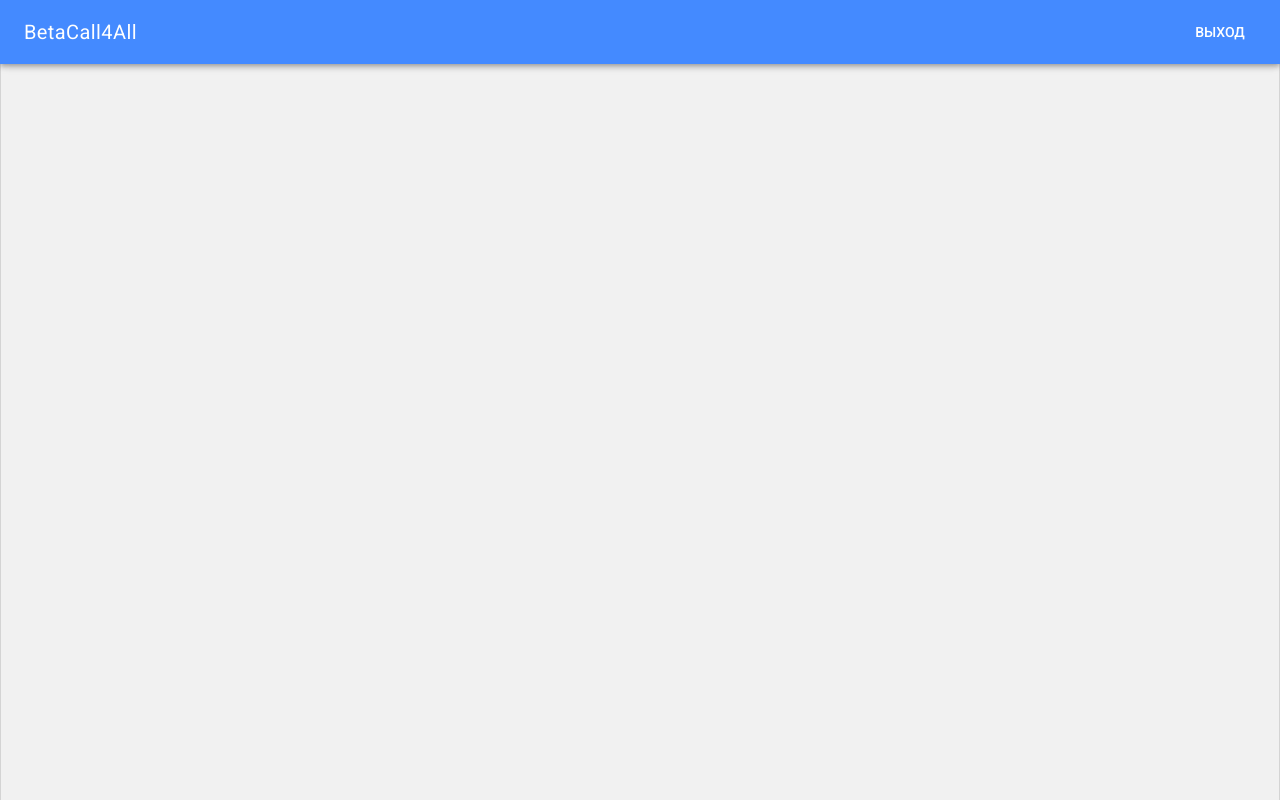
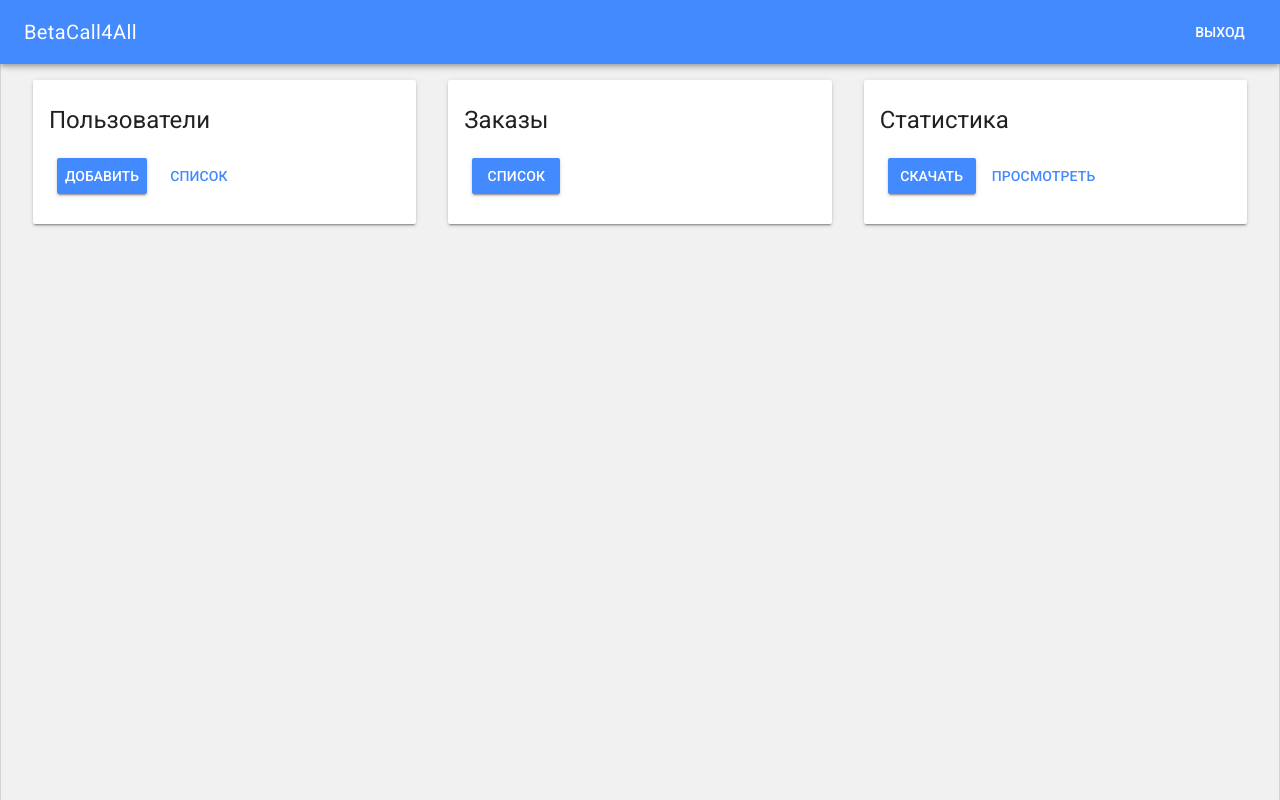
Before and after one commit to AndrewKanaew/betacall4all, a Vue app: page /admin in a window 1280 px wide. Built offline with nearby package versions, Linux system fonts and the light colour scheme.

Commit message:
Create DashboardPage

```diff
--- a/src/router.js
+++ b/src/router.js
@@ -2,6 +2,7 @@ import Vue from "vue";
 import Router from "vue-router";
 import Home from "./views/Home.vue";
 import LoginPage from "./views/LoginPage.vue";
+import DashboardPage from "./views/admin/DashboardPage.vue";
 
 Vue.use(Router);
 
@@ -15,18 +16,14 @@ export default new Router({
 			component: Home
 		},
 		{
+			path: "/admin",
+			name: "admin",
+			component: DashboardPage
+		},
+		{
 			path: "/login",
 			name: "login",
 			component: LoginPage
-		},
-		{
-			path: "/about",
-			name: "about",
-			// route level code-splitting
-			// this generates a separate chunk (about.[hash].js) for this route
-			// which is lazy-loaded when the route is visited.
-			component: () =>
-				import(/* webpackChunkName: "about" */ "./views/About.vue")
 		}
 	]
 });
--- /dev/null
+++ b/src/views/admin/DashboardPage.vue
@@ -0,0 +1,32 @@
+<template>
+    <div class="md-layout">
+		<div class="md-layout-item">
+			<card title="Пользователи">
+				<md-button class="md-primary md-raised">Добавить</md-button>
+				<md-button to="/admin/users" class="md-primary">Список</md-button>
+			</card>
+		</div>
+		<div class="md-layout-item">
+			<card title="Заказы">
+				<md-button to="/admin/orders" class="md-primary md-raised">Список</md-button>
+			</card>
+		</div>
+		<div class="md-layout-item">
+			<card title="Статистика">
+				<md-button class="md-primary md-raised">Скачать</md-button>
+				<md-button to="/admin/statistics" class="md-primary">Просмотреть</md-button>
+			</card>
+		</div>
+	</div>
+</template>
+
+<script>
+import Card from "../../components/Card";
+export default {
+	name: "DashboardPage",
+	components: { Card }
+};
+</script>
+
+<style scoped>
+</style>
```
